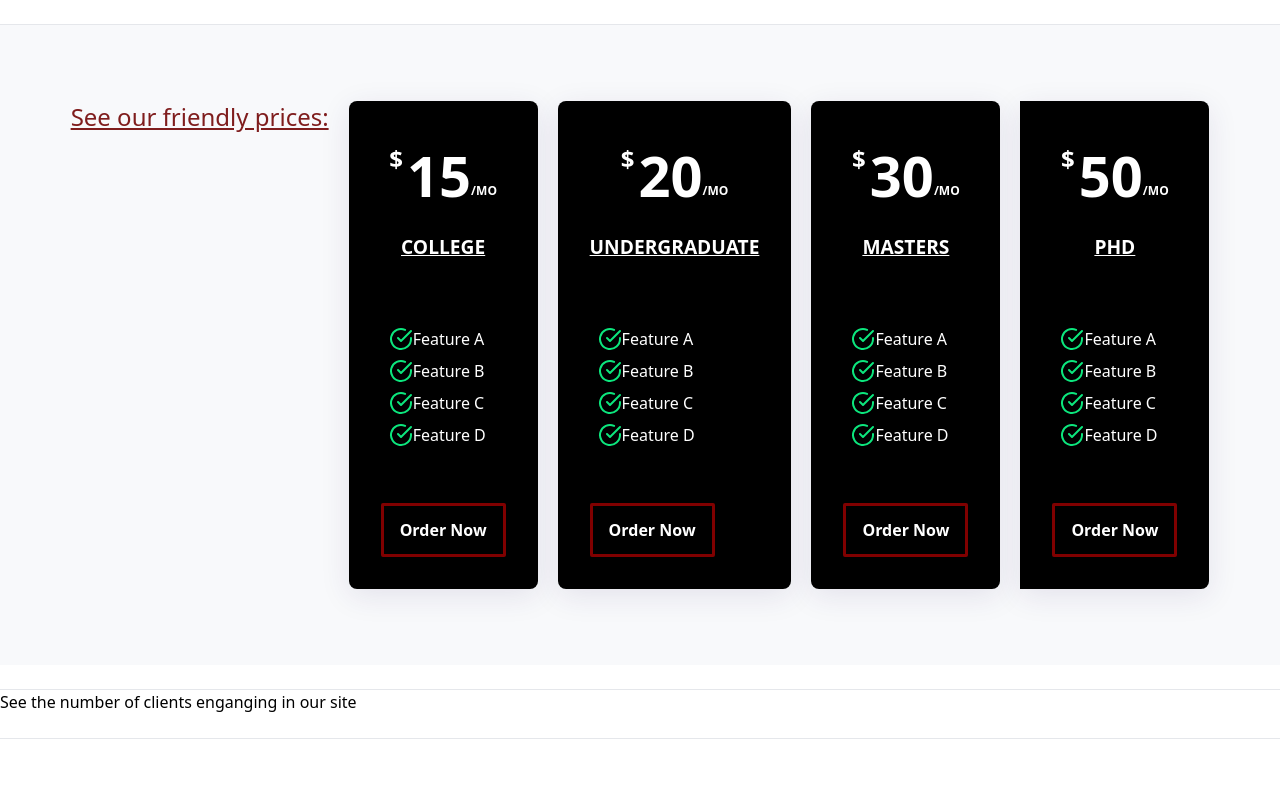
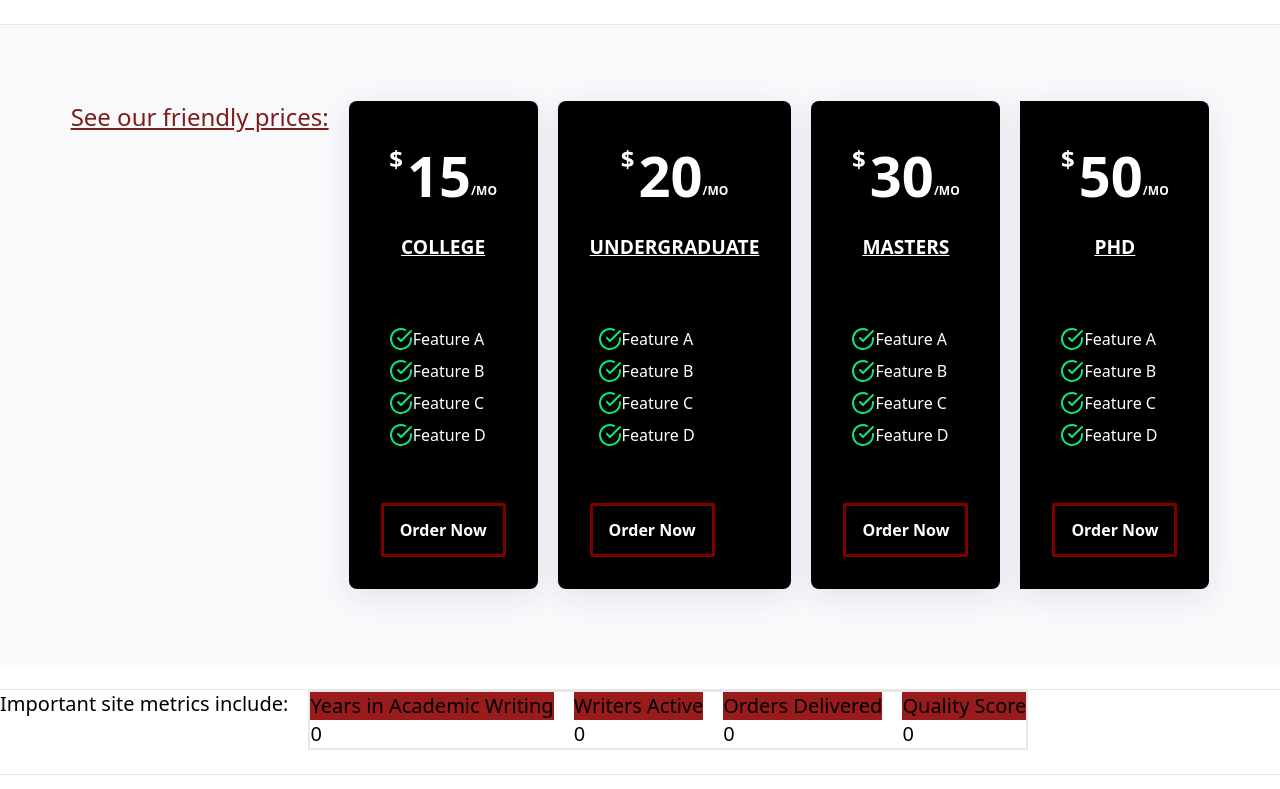
Before and after one commit to henrykash/WritingSite, a Next.js app: page / in a window 1280 px wide. Shown: the part 835-1624 px from the top of the page. Before the commit the page ends 1574 px from the top, so only its background shows below. Built offline with nearby package versions, Linux system fonts and the light colour scheme.

Commit message:
completed the Counter component

```diff
--- a/Components/Counter.js
+++ b/Components/Counter.js
@@ -1,12 +1,71 @@
-import React from 'react'
+import React, {useState} from 'react'
+import CounterStyles from '../styles/counter.module.css'
+import dynamic from 'next/dynamic'
 
- const Counter = () => {
+const Counter = () => {
+
+	if(typeof window !== 'undefined'){
+		const counters = document.querySelectorAll('.counter');
+		const speed = 200; // The lower the slower
+
+		counters.forEach(counter => {
+			const updateCount = () => {
+				const target = +counter.getAttribute('data-target');
+				const count = +counter.innerText;
+
+				// Lower inc to slow and higher to slow
+				const inc = target / speed;
+
+				// console.log(inc);
+				// console.log(count);
+
+				// Check if target is reached
+				if (count < target) {
+					// Add inc to count and output in counter
+					counter.innerText = count + inc;
+					// Call function every ms
+					setTimeout(updateCount, 1);
+				} else {
+					counter.innerText = target;
+				}
+			};
+
+			updateCount();
+		});
+		}
+		else{
+			console.log("Window object is just undefined");
+		}
+
     return (
-        <div className="">
-            <p>See the number of clients enganging in our site</p>
-            <div>
+        <div className="flex flex-row space-x-5 text-xl">
 
-            </div>
+			<h1>Important site metrics include:</h1>
+
+		<section>
+			<div className="flex flex-row space-x-5 border-2">
+				<div>
+					<i class="fab fa-youtube fa-4x"></i>
+					<h3 className="bg-red-800">Years in Academic Writing</h3>
+					<div class="counter" data-target="6">0</div>
+				</div>
+				<div>
+					<i class="fab fa-twitter fa-4x"></i>
+					<h3 className="bg-red-800">Writers Active</h3>
+					<div class="counter" data-target="500">0</div>
+				</div>
+				<div>
+					<i class="fab fa-facebook fa-4x"></i>
+					<h3 className="bg-red-800">Orders Delivered</h3>
+					<div class="counter" data-target="3000">0</div>
+				</div>
+				<div>
+					<i class="fab fa-linkedin fa-4x"></i>
+					<h3 className="bg-red-800">Quality Score</h3>
+					<div class="counter" data-target="95">0</div>
+				</div>
+			</div>
+		</section>
         </div>
     )
 }
--- a/Components/Testimonials.js
+++ b/Components/Testimonials.js
@@ -0,0 +1,11 @@
+import React from 'react'
+
+ const Testimonials = () => {
+    return (
+        <div>
+
+        </div>
+    )
+}
+
+export default Testimonials
--- a/pages/index.js
+++ b/pages/index.js
@@ -1,10 +1,11 @@
 import Head from 'next/head'
 import TopNav from '../Components/TopNav'
 import Counter from '../Components/Counter'
-//import Footer from '../Components/Footer'
 import LandingSection from '../Components/Header'
 import AboutUs from '../Components/AboutUs'
 import PricingTiers from '../Components/PricingTiers'
+import Testimonials from '../Components/Testimonials'
+//import Footer from '../Components/Footer'
 
 const Homepage = () => {
   return (
@@ -16,6 +17,7 @@ const Homepage = () => {
         <meta name="description" content="Online Writing, Get work Done, Get remote work done" />
         <meta name="keywords" content="Writing, Online work, Post Work, Assignments" />
         <link href="https://fonts.googleapis.com/css?family=Lato|Poppins&display=swap" rel="stylesheet"></link>
+        <script type="text/javascript" dangerouslySetInnerHTML={{ __html: process.env.rawJsFromFile }}></script>
       </Head>
 
       <TopNav />
@@ -37,8 +39,8 @@ const Homepage = () => {
         <br />
         <hr />
 
-        {/*<Testimonials />
-        <br />*/}
+        <Testimonials />
+        <br />
 
       </main>
 
--- /dev/null
+++ b/styles/counter.module.css
@@ -0,0 +1,72 @@
+@import url('https://fonts.googleapis.com/css?family=Roboto&display=swap');
+
+/** {
+	box-sizing: border-box;
+	margin: 0;
+	padding: 0;
+}
+
+/*body {
+	background: lightskyblue
+		url('https://i.pinimg.com/originals/3c/24/46/3c24462450c2a902bf7e18f3d9aada81.jpg');
+	color: #fff;
+	 Push to bottom
+	display: flex;
+	flex-direction: column;
+	justify-content: flex-end;
+	height: 100vh;
+}*/
+
+.container {
+	max-width: 1100px;
+	margin: 0 auto;
+	overflow: auto;
+}
+
+/*header {
+	flex: 1;
+	height: 100%;
+	display: flex;
+	align-items: center;
+	justify-content: center;
+}
+
+header h1 {
+	font-size: 60px;
+}*/
+
+.counters {
+	background: #0f479a;
+	color: #fff;
+	padding: 40px 20px;
+	border-top: 3px lightskyblue solid;
+}
+
+.counters .container {
+	display: grid;
+	grid-template-columns: repeat(4, 1fr);
+	grid-gap: 30px;
+	text-align: center;
+}
+
+.counters i {
+	color: lightskyblue;
+	margin-bottom: 5px;
+}
+
+.counters .counter {
+	font-size: 45px;
+	margin: 10px 0;
+}
+
+@media (max-width: 700px) {
+	.counters .container {
+		grid-template-columns: repeat(2, 1fr);
+	}
+
+	.counters .container > div:nth-of-type(1),
+	.counters .container > div:nth-of-type(2) {
+		border-bottom: 1px lightskyblue solid;
+		padding-bottom: 20px;
+	}
+}
```
